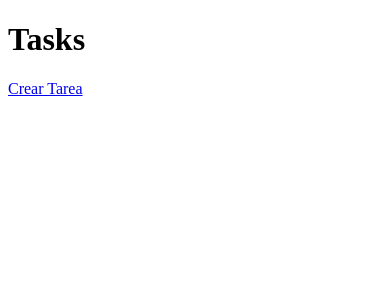
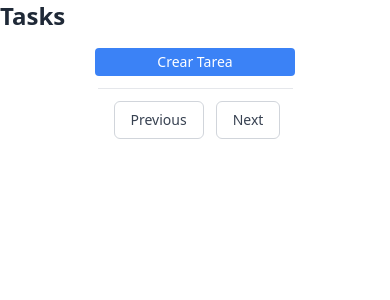
Before and after one commit to SamaelMedina28/Framework_MVC, a PHP site: page /tasks in a window 390 px wide. Shown: the top 300 px of the page. Run offline with PHP 8.4, Linux system fonts and the light colour scheme; data that the repository does not hold is empty; some libraries are stand-ins or nearby versions.

Commit message:
Links de paginacion parte 1

```diff
--- a/app/Controllers/HomeController.php
+++ b/app/Controllers/HomeController.php
@@ -9,9 +9,6 @@ class HomeController extends Controller
     {
         $task = new Task();
         $tasks = $task->paginate(3);
-        // $tasks = $task->all();
-        return $tasks;
-
         return $this->view('tasks.index',compact('tasks'));
     }
     public function show($id)
--- a/app/Models/Model.php
+++ b/app/Models/Model.php
@@ -59,12 +59,14 @@ class Model
         $data = $this->query($sql)->get();
         $total = $this->query("SELECT FOUND_ROWS() as total")->first()['total'];
         $total_pages = ceil($total / $cant);
-        $prev_page = $page - 1 < 1 ? null : $page - 1;
-        $next_page = $page + 1 > $total_pages ? null : $page + 1;
+        $prev_page = $page - 1 < 1 ? null :"?page=". $page - 1;
+        $next_page = $page + 1 > $total_pages ? null : "?page=".$page + 1;
         return [
             'total' => $total,
             'from' => $offset + 1,
             'to' => $offset + count($data),
+            'current_page' => $page,
+            'total_pages' => $total_pages,
             'next_page' => $next_page,
             'prev_page' => $prev_page,
             'data' => $data,
--- a/resources/views/tasks/index.php
+++ b/resources/views/tasks/index.php
@@ -1,27 +1,88 @@
 <!DOCTYPE html>
 <html lang="en">
+
 <head>
     <meta charset="UTF-8">
     <meta name="viewport" content="width=device-width, initial-scale=1.0">
     <title>Tareas</title>
     <!-- Tailwind -->
-    <!-- <script src="https://cdn.tailwindcss.com"></script> -->
+    <script src="https://cdn.tailwindcss.com"></script>
 </head>
+
 <body>
-    <h1>Tasks</h1>
-    <ul>
-        <?php foreach ($tasks as $task) { ?>
-            <li>
-                <a href="/tasks/<?=$task['id']?>">
-                    <?=$task['titulo']?>
+    <h1 class="font-bold text-2xl mb-4 text-gray-800">Tasks</h1>
+    <ul class="space-y-3 w-1/2 mx-auto">
+        <?php foreach ($tasks['data'] as $task) { ?>
+            <li class="bg-white p-4 rounded-lg shadow-sm border border-gray-200 flex items-center justify-between">
+                <a href="/tasks/<?= $task['id'] ?>" class="text-blue-600 hover:text-blue-800 font-medium">
+                    <?= $task['titulo'] ?>
                 </a>
-                <a href="/tasks/<?=$task['id']?>/edit">Editar</a>
-                <form action="/tasks/<?=$task['id']?>/delete" method="post">
-                    <button type="submit">Eliminar</button>
-                </form>
+                <div class="flex gap-2 ml-4">
+                    <a href="/tasks/<?= $task['id'] ?>/edit"
+                        class="bg-blue-500 hover:bg-blue-600 text-white px-3 py-1 rounded text-sm transition-colors">
+                        Editar
+                    </a>
+                    <form action="/tasks/<?= $task['id'] ?>/delete" method="post" class="inline">
+                        <button type="submit"
+                            class="bg-red-500 hover:bg-red-600 text-white px-3 py-1 rounded text-sm transition-colors">
+                            Eliminar
+                        </button>
+                    </form>
+                </div>
             </li>
         <?php } ?>
     </ul>
-    <a href="/tasks/create">Crear Tarea</a>
+    <a href="/tasks/create" class="bg-blue-500 hover:bg-blue-600 text-white px-3 py-1 rounded text-sm transition-colors flex justify-center my-3 w-[200px] mx-auto">Crear Tarea</a>
+
+
+
+    <nav aria-label="Page navigation example" class="w-1/2 mx-auto">
+        <div class="flex items-center justify-between border-t border-gray-200 bg-white px-4 py-3 sm:px-6">
+            <div class="flex flex-1 justify-between sm:hidden">
+                <a href="#" class="relative inline-flex items-center rounded-md border border-gray-300 bg-white px-4 py-2 text-sm font-medium text-gray-700 hover:bg-gray-50">Previous</a>
+                <a href="#" class="relative ml-3 inline-flex items-center rounded-md border border-gray-300 bg-white px-4 py-2 text-sm font-medium text-gray-700 hover:bg-gray-50">Next</a>
+            </div>
+            <div class="hidden sm:flex sm:flex-1 sm:items-center sm:justify-between">
+                <div>
+                    <p class="text-sm text-gray-700">
+                        Mostrando
+                        <span class="font-medium"><?=$tasks['from']?></span>
+                        al
+                        <span class="font-medium"><?=$tasks['to']?></span>
+                        de
+                        <span class="font-medium"><?=$tasks['total']?></span>
+                        resultados
+                    </p>
+                </div>
+                <div>
+                    <nav class="isolate inline-flex -space-x-px rounded-md shadow-xs" aria-label="Pagination">
+                        <a href="<?=$tasks['prev_page']?>" class="relative inline-flex items-center rounded-l-md px-2 py-2 text-gray-400 ring-1 ring-gray-300 ring-inset hover:bg-gray-50 focus:z-20 focus:outline-offset-0">
+                            <span class="sr-only">Previous</span>
+                            <svg class="size-5" viewBox="0 0 20 20" fill="currentColor" aria-hidden="true" data-slot="icon">
+                                <path fill-rule="evenodd" d="M11.78 5.22a.75.75 0 0 1 0 1.06L8.06 10l3.72 3.72a.75.75 0 1 1-1.06 1.06l-4.25-4.25a.75.75 0 0 1 0-1.06l4.25-4.25a.75.75 0 0 1 1.06 0Z" clip-rule="evenodd" />
+                            </svg>
+                        </a>
+                        <?php for ($i = 1; $i <= $tasks['total_pages']; $i++) { ?>
+                            <?php if ($i == $tasks['current_page']) { ?>
+                                <a href="/tasks?page=<?=$i?>" class="relative z-10 inline-flex items-center bg-indigo-600 px-4 py-2 text-sm font-semibold text-white focus:z-20 focus-visible:outline-2 focus-visible:outline-offset-2 focus-visible:outline-indigo-600"><?=$i?></a>
+                            <?php } else { ?>
+                                <a href="/tasks?page=<?=$i?>" class="relative inline-flex items-center px-4 py-2 text-sm font-semibold text-gray-900 ring-1 ring-gray-300 ring-inset hover:bg-gray-50 focus:z-20 focus:outline-offset-0"><?=$i?></a>
+                            <?php } ?>
+                        <?php } ?>
+                        <a href="<?=$tasks['next_page']?>" class="relative inline-flex items-center rounded-r-md px-2 py-2 text-gray-400 ring-1 ring-gray-300 ring-inset hover:bg-gray-50 focus:z-20 focus:outline-offset-0<?= $tasks['next_page'] ? '' : 'disabled' ?>">
+                            <span class="sr-only">Next</span>
+                            <svg class="size-5" viewBox="0 0 20 20" fill="currentColor" aria-hidden="true" data-slot="icon">
+                                <path fill-rule="evenodd" d="M8.22 5.22a.75.75 0 0 1 1.06 0l4.25 4.25a.75.75 0 0 1 0 1.06l-4.25 4.25a.75.75 0 0 1-1.06-1.06L11.94 10 8.22 6.28a.75.75 0 0 1 0-1.06Z" clip-rule="evenodd" />
+                            </svg>
+                        </a>
+                    </nav>
+                </div>
+            </div>
+        </div>
+
+    </nav>
+
+
 </body>
+
 </html>
```
